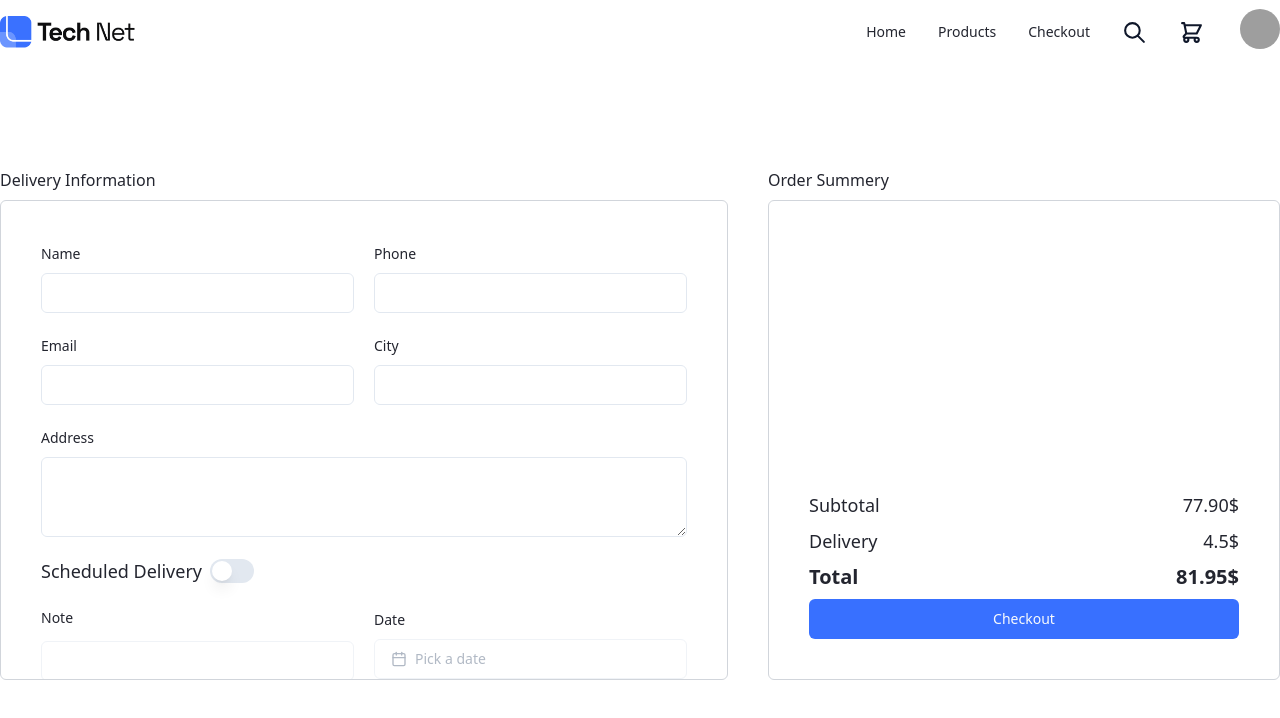
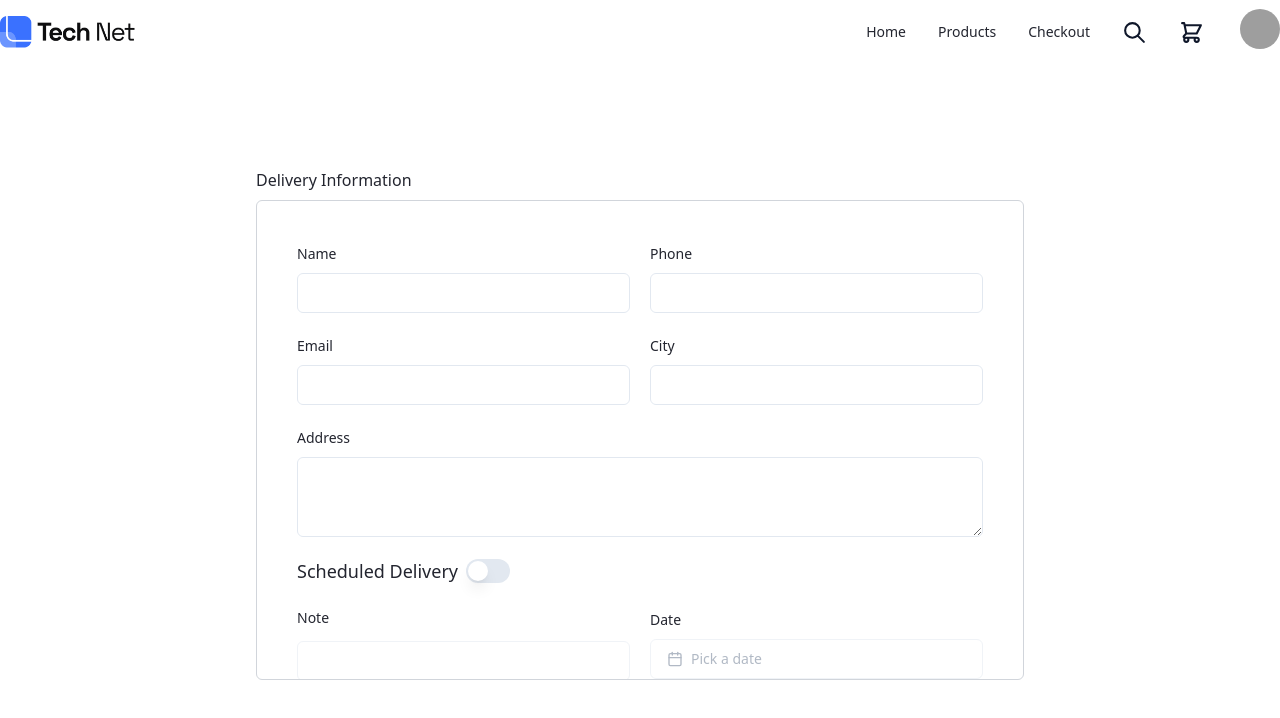
Before and after one commit to MahmudulMahi/technet, a React (Vite) app: page /checkout in a window 1280 px wide. Shown: the top 718 px of the page. Built offline with nearby package versions, Linux system fonts and the light colour scheme; grey boxes are pictures that could not be loaded.

Commit message:
add to cart

```diff
--- a/src/pages/Checkout.tsx
+++ b/src/pages/Checkout.tsx
@@ -92,46 +92,7 @@ export default function Checkout() {
           </div>
         </div>
       </div>
-      <div className="max-w-lg w-full">
-        <h1 className="mb-2">Order Summery</h1>
-        <div className="border border-gray-300 rounded-md h-[60vh] p-10 flex flex-col">
-          <div className="flex-grow  mb-2 space-y-2 overflow-auto">
-            {products.map((product) => (
-              <div className="flex justify-between items-center bg-gray-100 p-1 rounded-lg">
-                <div className="flex items-center">
-                  <img
-                    src={product.image}
-                    className="h-[82px] rounded-md mr-2"
-                    alt=""
-                  />
-                  <div>
-                    <h1 className="text-lg mb-2">{product.name}</h1>
-                    <p>Price: {product.price}</p>
-                  </div>
-                </div>
-                <div>
-                  <h1 className="text-4xl mr-5">{product.quantity}</h1>
-                </div>
-              </div>
-            ))}
-          </div>
-          <div className="space-y-2">
-            <div className="flex justify-between text-lg">
-              <p>Subtotal</p>
-              <p>77.90$</p>
-            </div>
-            <div className="flex justify-between text-lg">
-              <p>Delivery</p>
-              <p>4.5$</p>
-            </div>
-            <div className="flex justify-between text-xl font-bold">
-              <p>Total</p>
-              <p>81.95$</p>
-            </div>
-            <Button className="w-full">Checkout</Button>
-          </div>
-        </div>
-      </div>
+
     </div>
   );
 }
```
